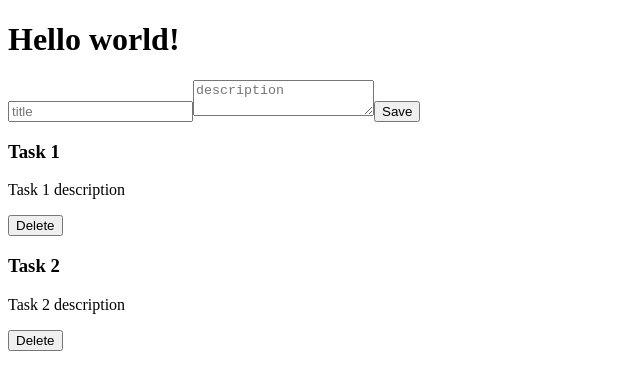
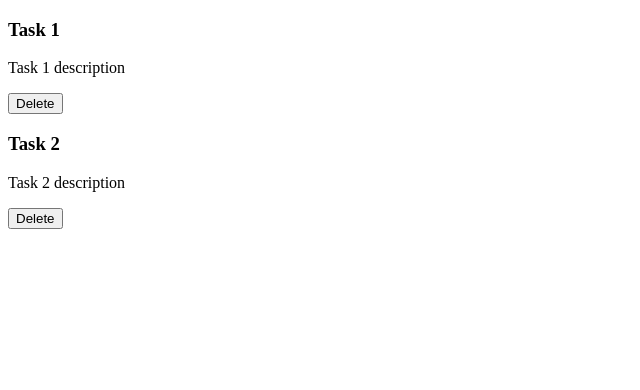
Before and after one commit to ESteban-07/react-rtk-crud, a React (Vite) app: page / in a window 1280 px wide. Shown: the top 390 px of the page, without its empty margins (0-640 px from the left). Built offline with nearby package versions, Linux system fonts and the light colour scheme.

Commit message:
Implement react-router-dom functionality for dynamic navigation

```diff
--- a/package.json
+++ b/package.json
@@ -14,6 +14,7 @@
     "react": "^18.2.0",
     "react-dom": "^18.2.0",
     "react-redux": "^8.0.7",
+    "react-router-dom": "^6.13.0",
     "uuid": "^9.0.0"
   },
   "devDependencies": {
--- a/src/App.jsx
+++ b/src/App.jsx
@@ -1,13 +1,17 @@
 import TaskForm from './components/TaskForm';
 import TasksList from './components/TasksList';
+import { BrowserRouter, Routes, Route } from 'react-router-dom';
 
 function App() {
   return (
     <div className="App">
-      <h1>Hello world!</h1>
-
-      <TaskForm />
-      <TasksList />
+      <BrowserRouter>
+        <Routes>
+          <Route path="/" element={<TasksList />} />
+          <Route path="/create-task" element={<TaskForm />} />
+          <Route path="/edit-task/:id" element={<TaskForm />} />
+        </Routes>
+      </BrowserRouter>
     </div>
   );
 }
```
Also changed, not shown: src/components/Header.jsx (added, +13 -0 lines), 1 other file (tests, documents, lock files or other folders).
